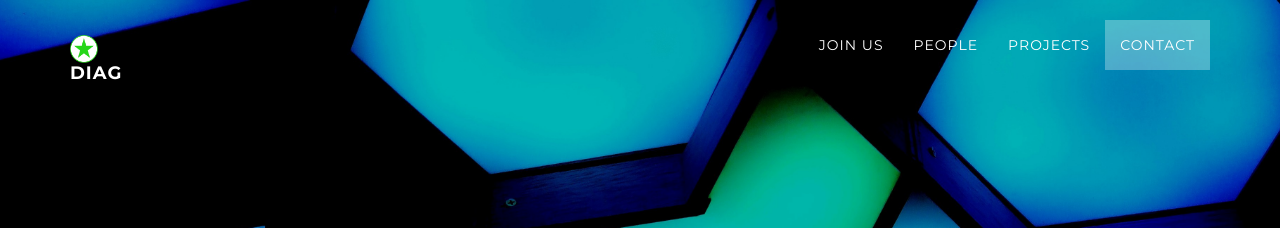
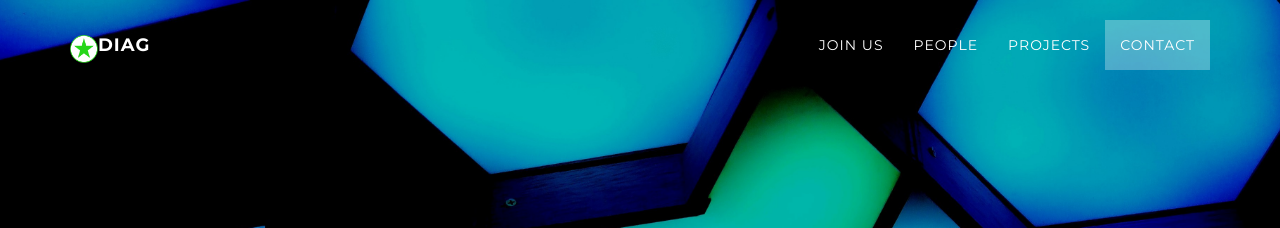
Before and after one commit to raflereak/diag-dgist.github.io, a Jekyll site: the page built from index.html, in a window 1280 px wide. Shown: the top 228 px of the page. Built offline with Jekyll 4.4.1, drawn with Linux system fonts in a browser that asks for light colours.

Commit message:
fixing bug with alignment

```diff
--- a/_includes/nav.html
+++ b/_includes/nav.html
@@ -6,7 +6,7 @@
                     <i class="fa fa-bars"></i>
                 </button>
                   <a class="navbar-brand page-scroll" href="#page-top">
-                    <img src="/img/logo_small_green.png" alt="" width="28" float: left;>
+                    <img src="/img/logo_small_green.png" alt="" width="28" style="float: left;">
                     <span>DIAG</span>
                   </a>
 
```
